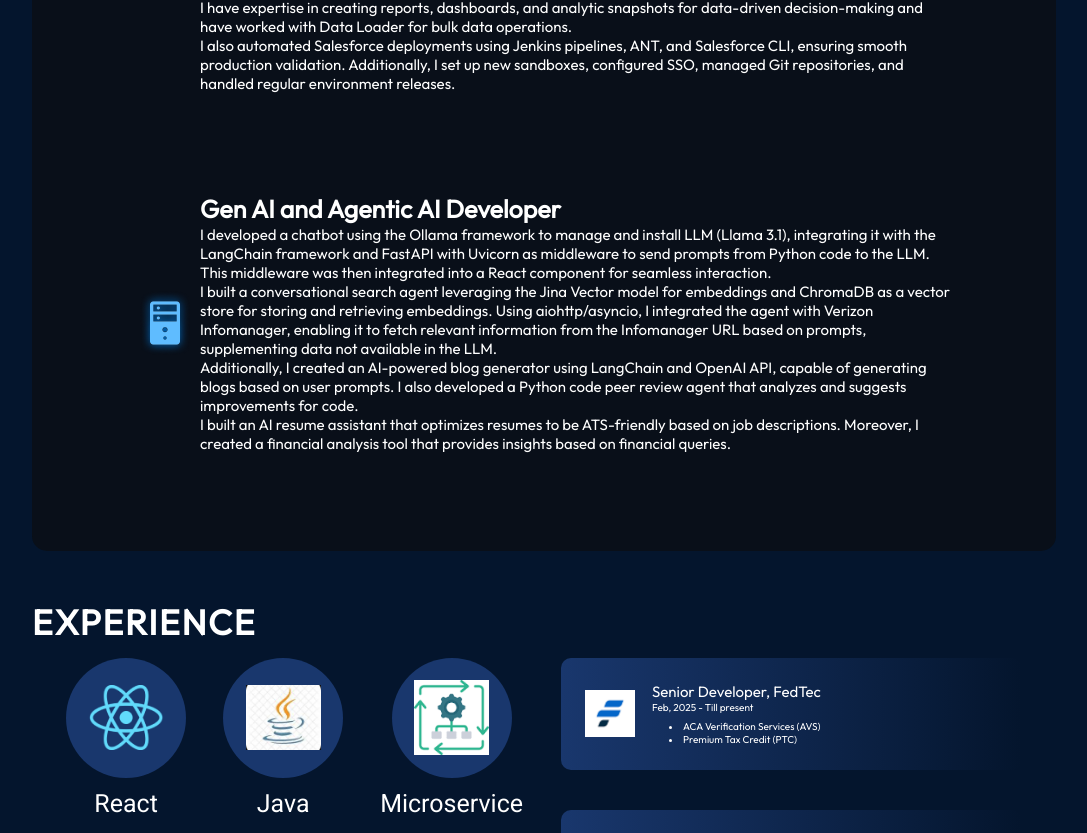
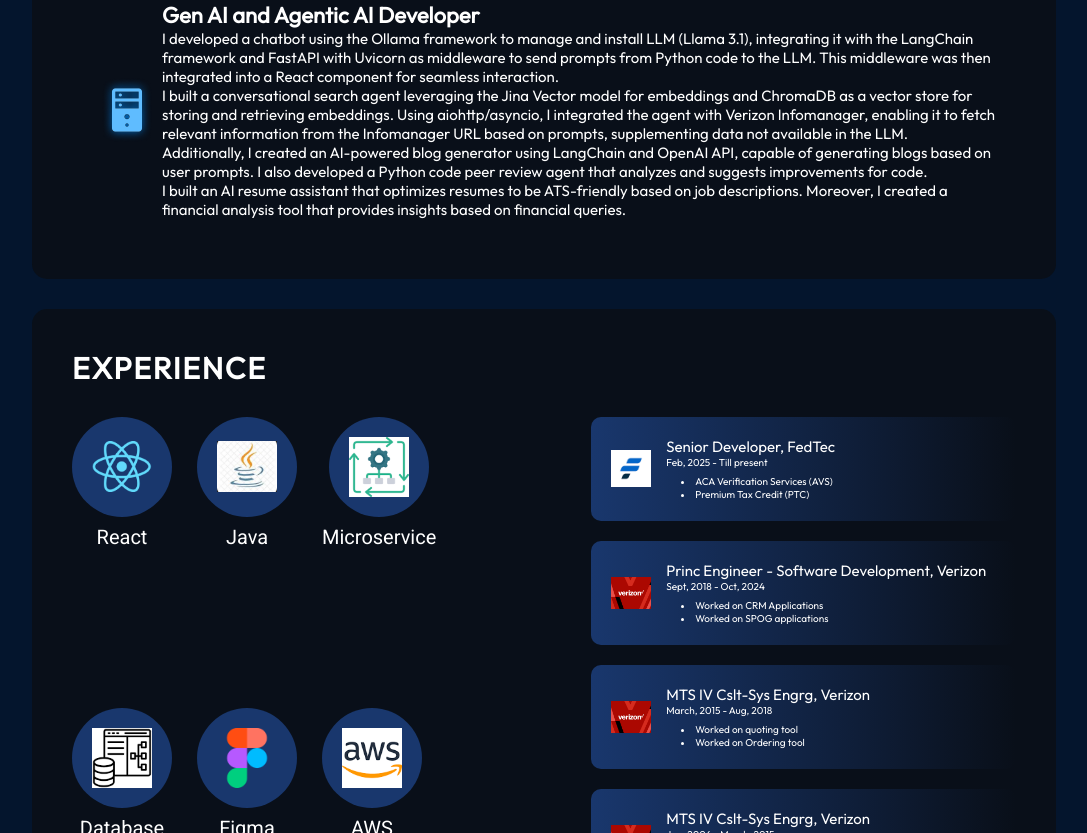
Before and after one commit to sanjaydubey31/dubey-portfolio-react, a React (Vite) app: page / in a window 1280 px wide. Shown: the part 1647-2480 px from the top of the page, without its empty margins (96-1183 px from the left). Built offline with nearby package versions, Linux system fonts and the light colour scheme.

Commit message:
changed look and feel of chatbot

```diff
--- a/src/components/About/About.module.css
+++ b/src/components/About/About.module.css
@@ -4,25 +4,26 @@
   position: relative;
   background-color: rgba(12, 12, 12, 0.6);
   border-radius: 15px;
-  padding: 73px;
-  margin-top: 49px;
- /* z-index: .9; */
+  padding: 40px;
+  margin-top: 30px;
   margin-left: 10%;
   margin-right: 10%;
 }
 
 .title {
   color: var(--color-text);
-  font-size: 35px;
+  font-size: 30px;
   font-weight: 700;
   letter-spacing: 1.75px;
   text-transform: uppercase;
+  margin-bottom: 30px;
 }
 
 .content {
   display: flex;
   flex-direction: row;
   align-items: center;
+  gap: 40px;
 }
 
 .aboutImage {
@@ -33,7 +34,7 @@
   color: var(--color-text);
   display: flex;
   flex-direction: column;
-  gap: 50px;
+  gap: 30px;
 }
 
 .aboutItem {
@@ -42,7 +43,7 @@
   align-items: center;
   border-radius: 20px;
   list-style: none;
-  padding: 25px;
+  padding: 20px;
   background-image: linear-gradient(
     90deg,
     rgba(165, 215, 232, 0.42) 0%,
@@ -58,7 +59,7 @@
 }
 
 .aboutItem h3 {
-  font-size: 25px;
+  font-size: 22px;
   font-weight: 600;
 }
 
@@ -69,12 +70,13 @@
 @media screen and (max-width: 830px) {
   .container {
     background-color: transparent;
-    padding-left: 0;
-    padding-right: 0;
+    padding: 20px;
+    margin-top: 20px;
   }
 
   .content {
     flex-direction: column;
+    gap: 20px;
   }
 
   .aboutImage {
@@ -82,11 +84,11 @@
   }
 
   .aboutItems {
-    margin-top: 29px;
+    margin-top: 20px;
+    gap: 20px;
   }
 
   .aboutItem {
-    padding-left: 0;
-    padding-right: 0;
+    padding: 15px;
   }
 }
--- a/src/components/Contact/Contact.module.css
+++ b/src/components/Contact/Contact.module.css
@@ -2,26 +2,26 @@
 
 .container {
   color: var(--color-text);
-  margin-top: 120px;
+  margin-top: 30px;
   background-color: var(--color-secondary);
   display: flex;
   flex-direction: row;
-  justify-content: space-evenly;
+  justify-content: space-between;
   width: 100vw;
-  padding: 58px 10%;
-  gap: 10px;
+  padding: 40px 10%;
+  gap: 40px;
 }
 
 .text h2 {
-  font-size: 80px;
+  font-size: 30px;
   font-weight: 700;
-  letter-spacing: 4px;
+  letter-spacing: 1.75px;
 }
 
 .text p {
-  font-size: 40px;
+  font-size: 20px;
   font-weight: 400;
-  letter-spacing: 2px;
+  letter-spacing: 1px;
 }
 
 .links {
@@ -29,27 +29,28 @@
   flex-direction: column;
   align-items: flex-start;
   list-style: none;
-  gap: 26px;
+  gap: 20px;
 }
 
 .link {
   display: flex;
   align-items: center;
-  gap: 25px;
+  gap: 15px;
 }
 
 .link a {
   color: var(--color-text);
   text-decoration: none;
-  font-size: 30px;
+  font-size: 18px;
   font-weight: 400;
-  letter-spacing: 1.5px;
+  letter-spacing: 1px;
 }
 
 @media screen and (max-width: 830px) {
   .container {
     flex-direction: column;
-    gap: 23px;
+    gap: 20px;
+    padding: 20px 10%;
   }
 
   .text {
--- a/src/components/Experience/Experience.module.css
+++ b/src/components/Experience/Experience.module.css
@@ -2,38 +2,42 @@
 
 .container {
   color: var(--color-text);
-  margin-top: 49px;
+  margin-top: 30px;
   margin-left: 10%;
   margin-right: 10%;
+  background-color: rgba(12, 12, 12, 0.6);
+  border-radius: 15px;
+  padding: 40px;
 }
 
 .title {
   color: var(--color-text);
-  font-size: 35px;
+  font-size: 30px;
   font-weight: 700;
   letter-spacing: 1.75px;
   text-transform: uppercase;
+  margin-bottom: 30px;
 }
 
 .content {
   display: flex;
   flex-direction: row;
-  justify-content: space-evenly;
-  margin-top: 14px;
+  justify-content: space-between;
+  gap: 40px;
 }
 
 .skills {
   width: 45%;
   display: flex;
   flex-wrap: wrap;
-  gap: 37px;
+  gap: 25px;
 }
 
 .skill {
   display: flex;
   flex-direction: column;
   align-items: center;
-  gap: 11px;
+  gap: 8px;
 }
 
 .skillImageContainer {
@@ -42,16 +46,16 @@
   display: flex;
   align-items: center;
   justify-content: center;
-  width: 120px;
-  height: 120px;
+  width: 100px;
+  height: 100px;
 }
 
 .skillImageContainer img {
-  width: 75px;
+  width: 60px;
 }
 
 .skill p {
-  font-size: 25px;
+  font-size: 20px;
   font-family: var(--font-roboto);
   font-weight: 500;
 }
@@ -60,22 +64,22 @@
   width: 45%;
   display: flex;
   flex-direction: column;
-  gap: 40px;
+  gap: 20px;
 }
 
 .historyItem {
   display: flex;
   flex-direction: row;
   align-items: center;
-  gap: 17px;
+  gap: 15px;
   background: #19376d;
   background: linear-gradient(90deg, #19376d 0%, rgba(25, 55, 109, 0) 100%);
   border-radius: 10px;
-  padding: 24px;
+  padding: 20px;
 }
 
 .historyItem img {
-  width: 50px;
+  width: 40px;
 }
 
 .historyItemDetails {
@@ -97,24 +101,44 @@
   list-style-position: inside;
   font-size: 10px;
   list-style-type: disc;
-  margin-left: 17px;
+  margin-left: 15px;
 }
 
 @media screen and (max-width: 830px) {
+  .container {
+    background-color: transparent;
+    padding: 20px;
+    margin-top: 20px;
+  }
+
   .content {
     flex-direction: column;
     align-items: center;
-    gap: 34px;
+    gap: 20px;
   }
 
   .skills {
     width: 100%;
     flex-direction: row;
     justify-content: center;
+    gap: 20px;
   }
 
   .history {
     width: 100%;
-    gap: 9px;
+    gap: 15px;
+  }
+
+  .skillImageContainer {
+    width: 80px;
+    height: 80px;
+  }
+
+  .skillImageContainer img {
+    width: 50px;
+  }
+
+  .skill p {
+    font-size: 18px;
   }
 }
--- a/src/components/Projects/ProjectCard.module.css
+++ b/src/components/Projects/ProjectCard.module.css
@@ -6,28 +6,28 @@
   border-radius: 10px;
   background: linear-gradient(180deg, #576cbc 0%, #132a53 100%);
   box-shadow: 0 16px 14px 0 #04152d;
-  padding: 18px 24px;
+  padding: 15px 20px;
   max-width: 345px;
 }
 
 .image {
-  margin-bottom: 26px;
+  margin-bottom: 20px;
 }
 
 .title {
-  font-size: 25px;
+  font-size: 20px;
   font-weight: 700;
 }
 
 .description {
   margin-top: 6px;
-  font-size: 25px;
+  font-size: 16px;
   font-weight: 400;
 }
 
 .skills {
   width: 100%;
-  margin-top: 14px;
+  margin-top: 12px;
   display: flex;
   flex-direction: row;
   flex-wrap: wrap;
@@ -36,16 +36,16 @@
 }
 
 .skill {
-  font-size: 25px;
+  font-size: 14px;
   font-weight: 400;
   border-radius: 100px;
   background: var(--color-dark);
-  padding: 2px 22px;
+  padding: 2px 15px;
 }
 
 .links {
   width: 100%;
-  margin-top: 26px;
+  margin-top: 20px;
   display: flex;
   justify-content: space-around;
 }
@@ -53,9 +53,9 @@
 .link {
   text-decoration: none;
   color: var(--color-text);
-  font-size: 30px;
+  font-size: 16px;
   font-weight: 600;
   border-radius: 100px;
   background: var(--color-primary);
-  padding: 1px 22px;
+  padding: 1px 15px;
 }
--- a/src/components/Projects/Projects.module.css
+++ b/src/components/Projects/Projects.module.css
@@ -1,26 +1,42 @@
 @import "../../vars.css";
 
 .container {
-  margin-top: 76px;
+  margin-top: 30px;
   color: var(--color-text);
   margin-left: 10%;
   margin-right: 10%;
+  background-color: rgba(12, 12, 12, 0.6);
+  border-radius: 15px;
+  padding: 40px;
 }
 
 .title {
-  font-size: 35px;
+  font-size: 25px;
   font-weight: 700;
-  letter-spacing: 1.75px;
+  letter-spacing: 1.5px;
   text-transform: uppercase;
+  margin-bottom: 25px;
 }
 
 .projects {
-  margin-top: 37px;
   display: flex;
   flex-direction: row;
   flex-wrap: wrap;
   align-items: center;
   justify-content: center;
-  gap: 15px;
+  gap: 20px;
   width: 100%;
 }
+
+@media screen and (max-width: 830px) {
+  .container {
+    background-color: transparent;
+    padding: 20px;
+    margin-top: 20px;
+  }
+
+  .title {
+    font-size: 22px;
+    margin-bottom: 20px;
+  }
+}
```
